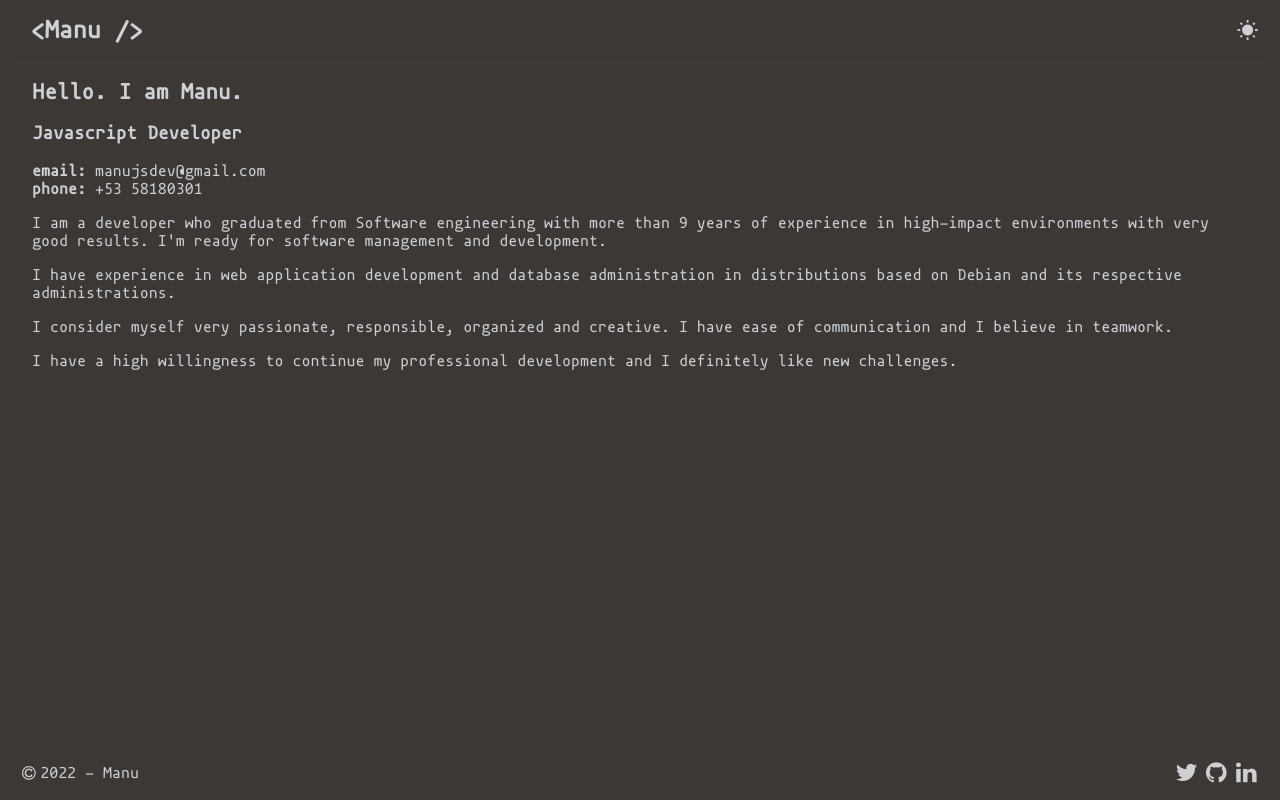
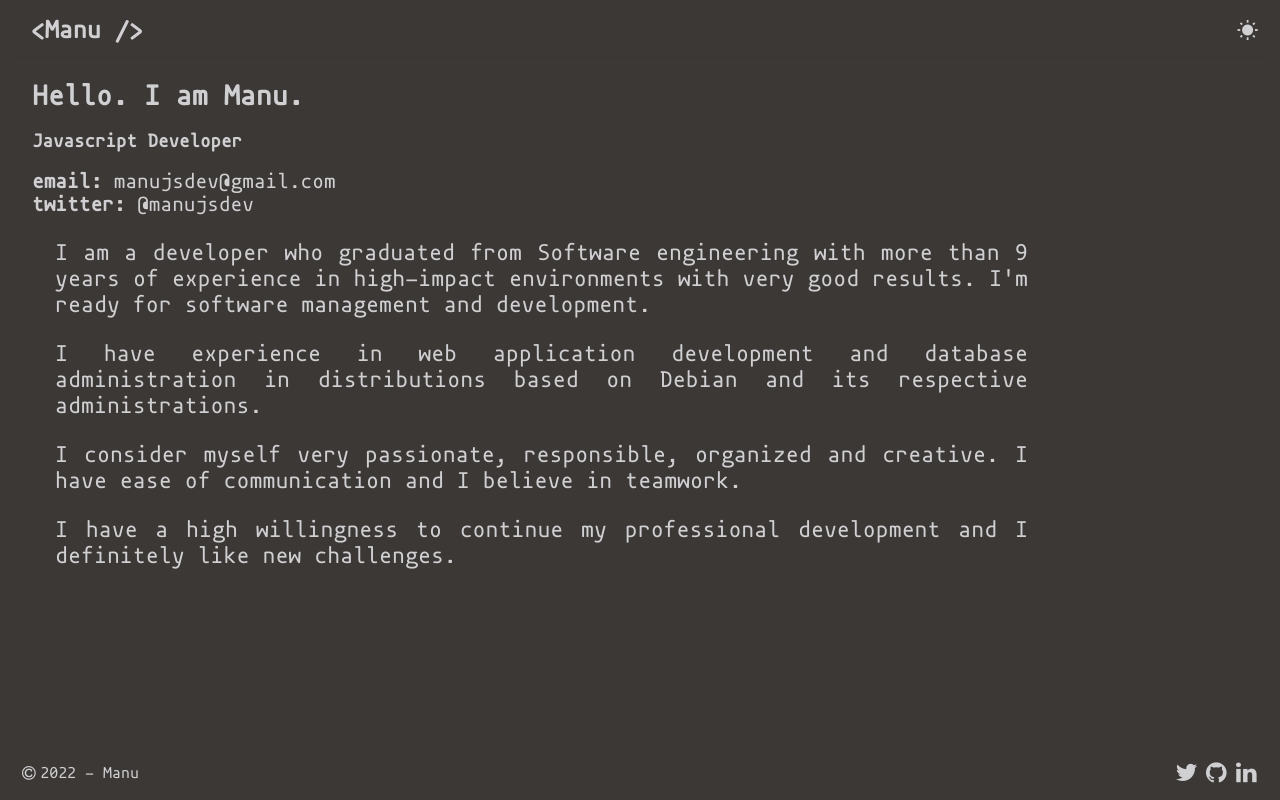
Before and after one commit to manu2manu/learn-nextjs, a Next.js app: page /about in a window 1280 px wide. Built offline with nearby package versions, Linux system fonts and the light colour scheme.

Commit message:
feat(about page): improve UI texts

```diff
--- a/pages/about/index.style.ts
+++ b/pages/about/index.style.ts
@@ -8,6 +8,17 @@ const Intro = styled.div`
 export default Intro;
 
 export const MyName = styled.span`
-  font-size: 1.38em;
+  font-size: 1.78em;
   font-weight: bold;
 `;
+
+export const Paragraph = styled.p`
+  font-size: 1.443em;
+  max-width: 80%;
+  text-align: justify;
+  margin: 1em;
+`;
+
+export const Contact = styled.span`
+  font-size: 1.3em;
+`;
--- a/pages/about/index.tsx
+++ b/pages/about/index.tsx
@@ -1,5 +1,5 @@
 import Layout from '../../components/layout';
-import Intro, { MyName } from './index.style';
+import Intro, { Contact, MyName, Paragraph } from './index.style';
 
 type ContactProps = {
   title: string;
@@ -8,9 +8,9 @@ type ContactProps = {
 
 function ContactWrapper({ title, value }: ContactProps) {
   return (
-    <span>
+    <Contact>
       <strong>{title}:</strong> {value}
-    </span>
+    </Contact>
   );
 }
 
@@ -21,22 +21,24 @@ export default function AboutMe() {
         <MyName>Hello. I am Manu.</MyName>
         <h3>Javascript Developer</h3>
         <ContactWrapper title="email" value="manujsdev@gmail.com" />
-        <ContactWrapper title="phone" value="+53 58180301" />
+        <ContactWrapper title="twitter" value="@manujsdev" />
       </Intro>
 
-      <p>
+      <Paragraph>
         I am a developer who graduated from Software engineering with more than 9 years of experience in high-impact
         environments with very good results. I'm ready for software management and development.{' '}
-      </p>
-      <p>
+      </Paragraph>
+      <Paragraph>
         I have experience in web application development and database administration in distributions based on Debian
         and its respective administrations.
-      </p>
-      <p>
+      </Paragraph>
+      <Paragraph>
         I consider myself very passionate, responsible, organized and creative. I have ease of communication and I
         believe in teamwork.
-      </p>
-      <p>I have a high willingness to continue my professional development and I definitely like new challenges.</p>
+      </Paragraph>
+      <Paragraph>
+        I have a high willingness to continue my professional development and I definitely like new challenges.
+      </Paragraph>
     </Layout>
   );
 }
```
Also changed, not shown: components/commons/toolbox/index.style.ts (+7 -7 lines), components/coreQualifications/utils.ts (+4 -4 lines).
